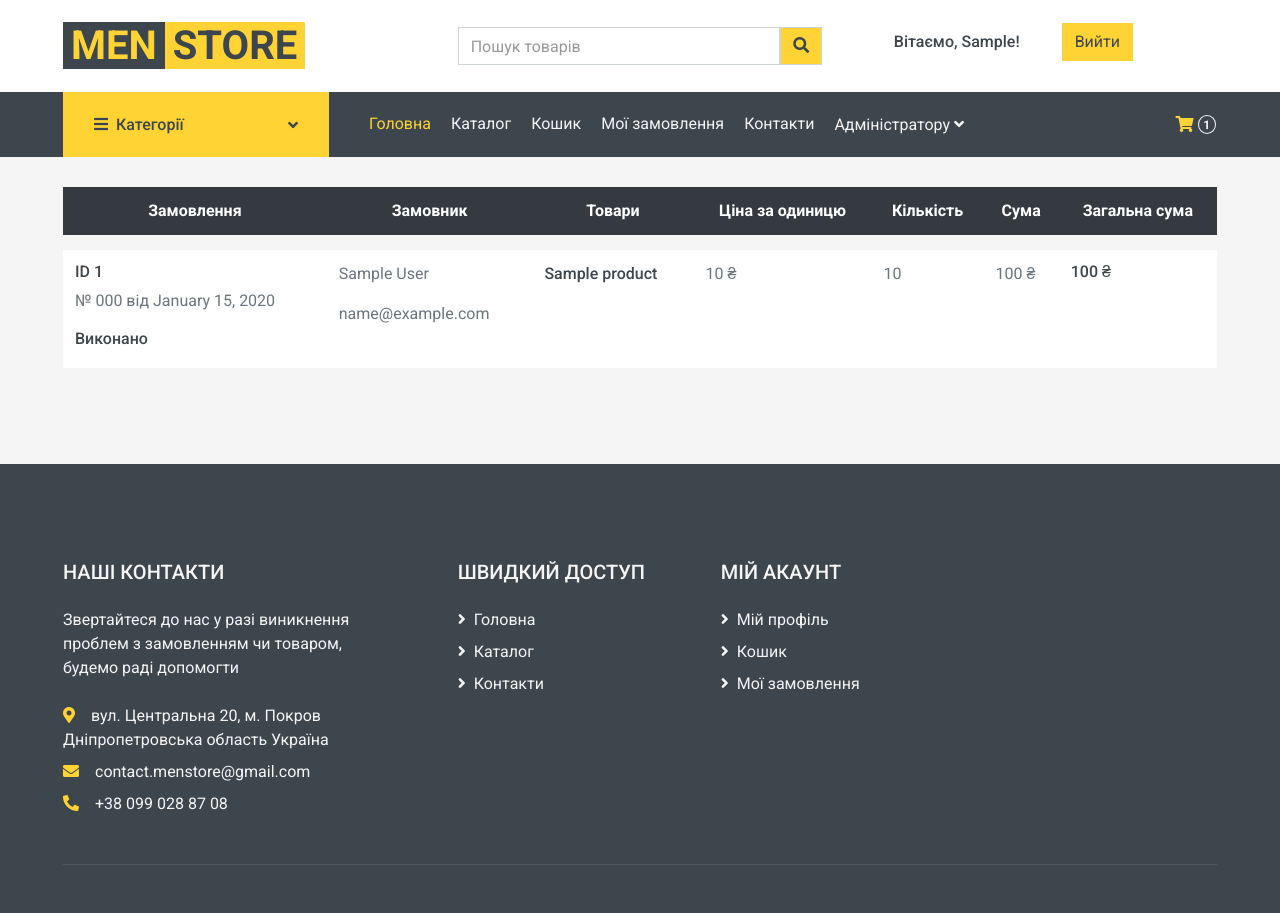
After one commit to StanislavSapal/Internet-shop, a Django app: page /all_orders/ in a window 1280 px wide. The commit adds this page. Run offline with Django 4.2, Linux system fonts and the light colour scheme; a user stored in the database is signed in; tables that the repository leaves empty hold one stand-in row (values such as "Sample post"); parts of the project's set-up code (start-up, migrations or seed data) failed here and were passed over; some libraries are stand-ins or nearby versions.

Commit message:
all orders page for admin created

```diff
--- a/menstoreproject/menstoreproject/templates/inc/_footer.html
+++ b/menstoreproject/menstoreproject/templates/inc/_footer.html
@@ -18,7 +18,7 @@
                         <a class="text-secondary mb-2" href="{% url 'home' %}"><i class="fa fa-angle-right mr-2"></i>Головна</a>
                         <a class="text-secondary mb-2" href="{% url 'list_of_products' %}"><i
                                 class="fa fa-angle-right mr-2"></i>Каталог</a>
-                        <a class="text-secondary" href="#"><i class="fa fa-angle-right mr-2"></i>Контакти</a>
+                        <a class="text-secondary" href="{% url 'contact' %}"><i class="fa fa-angle-right mr-2"></i>Контакти</a>
                     </div>
                 </div>
                 <div class="col-md-4 mb-5">
@@ -27,7 +27,7 @@
                     <div class="d-flex flex-column justify-content-start">
                         <a class="text-secondary mb-2" href="#"><i class="fa fa-angle-right mr-2"></i>Мій профіль</a>
                         <a class="text-secondary mb-2" href="{% url 'cart' %}"><i class="fa fa-angle-right mr-2"></i>Кошик</a>
-                        <a class="text-secondary mb-2" href="{% url 'orders' %}"><i class="fa fa-angle-right mr-2"></i>Мої
+                        <a class="text-secondary mb-2" href="{% url 'user_orders' %}"><i class="fa fa-angle-right mr-2"></i>Мої
                             замовлення</a>
                     </div>
                     {% endif %}
--- a/menstoreproject/menstoreproject/templates/inc/_navbar.html
+++ b/menstoreproject/menstoreproject/templates/inc/_navbar.html
@@ -32,9 +32,17 @@
                         <a href="{% url 'list_of_products' %}" class="nav-item nav-link">Каталог</a>
                         <a href="{% url 'cart' %}" class="nav-item nav-link">Кошик</a>
                         {% if request.user.is_authenticated %}
-                        <a href="{% url 'orders' %}" class="nav-item nav-link">Мої замовлення</a>
+                        <a href="{% url 'user_orders' %}" class="nav-item nav-link">Мої замовлення</a>
                         {% endif %}
                         <a href="{% url 'contact' %}" class="nav-item nav-link">Контакти</a>
+                        {% if request.user.is_superuser %}
+                        <div class="nav-item dropdown">
+                            <a href="#" class="nav-link dropdown-toggle" data-toggle="dropdown">Адміністратору <i class="fa fa-angle-down mt-1"></i></a>
+                            <div class="dropdown-menu bg-primary rounded-0 border-0 m-0">
+                                <a href="{% url 'all_orders' %}" class="dropdown-item">Всі Замовлення</a>
+                            </div>
+                        </div>
+                        {% endif %}
                     </div>
                     <div class="navbar-nav ml-auto py-0 d-none d-lg-block">
                         <a href="{% url 'cart' %}" class="btn px-0 ml-3">
--- /dev/null
+++ b/menstoreproject/menstoreproject/templates/order/all_orders.html
@@ -0,0 +1,71 @@
+{% extends 'base.html' %}
+
+{% block title %}
+Архів замовлень {{ block.super }}
+{% endblock %}
+
+
+{% block content %}
+{% load static %}
+<div class="container-fluid">
+    <div class="row px-xl-5">
+        <div class="col-lg-12 table-responsive mb-5">
+            <table class="table table-light table-borderless table-hover text-center mb-0">
+                <thead class="thead-dark">
+                <tr>
+                    <th>Замовлення</th>
+                    <th>Замовник</th>
+                    <th>Товари</th>
+                    <th>Ціна за одиницю</th>
+                    <th>Кількість</th>
+                    <th>Сума</th>
+                    <th>Загальна сума</th>
+                </tr>
+                </thead>
+                <tbody class="align-middle">
+                {% for order in orders %}
+                <tr>
+                    <td class="align-left">
+                        <h6 align="left"> ID {{ order.id }}</h6>
+                        <p align="left">№ {{ order.order_number }} від {{ order.created|date:"F d, Y" }}</p>
+                        <h6 align="left">{{ order.status }}</h6>
+                    </td>
+                    <td class="align-left">
+                        <p align="left">{{ order.first_name }} {{ order.last_name }}</p>
+                        <p align="left">{{ order.email }}</p>
+                    </td>
+                    <td class="align-left">
+                        {% for item in order.cart.cartitem_set.all %}
+                        <p align="left">
+                            <a class="h6 text-decoration-none text-truncate"
+                               href="{{ item.product.get_absolute_url }}">{{ item.product|truncatewords_html:6 }}
+                            </a>
+                        </p>
+                        {% endfor %}
+                    </td>
+                    <td class="align-left">
+                        {% for item in order.cart.cartitem_set.all %}
+                        <p align="left">{{ item.product.price }} ₴</p>
+                        {% endfor %}
+                    </td>
+                    <td class="align-left">
+                        {% for item in order.cart.cartitem_set.all %}
+                        <p align="left">{{ item.quantity }}</p>
+                        {% endfor %}
+                    </td>
+                    <td class="align-left">
+                        {% for item in order.cart.cartitem_set.all %}
+                        <p align="left">{{ item.total_item_price }} ₴</p>
+                        {% endfor %}
+                    </td>
+                    <td class="align-left">
+                        <h6 align="left">{{ order.cart.total_cart_sum.price_total }} ₴</h6>
+                    </td>
+                </tr>
+                {% endfor %}
+                </tbody>
+            </table>
+        </div>
+    </div>
+</div>
+{% endblock %}
--- a/menstoreproject/order/urls.py
+++ b/menstoreproject/order/urls.py
@@ -4,5 +4,6 @@ from .views import *
 urlpatterns = [
     path('checkout/', OrderConfirmationView.as_view(), name='checkout'),
     path('checkout/success/', successful_order_page_view, name='successful_order'),
-    path('orders/', OrderList.as_view(), name='orders'),
+    path('user_orders/', UserOrderList.as_view(), name='user_orders'),
+    path('all_orders/', OrderList.as_view(), name='all_orders'),
 ]
--- a/menstoreproject/order/views.py
+++ b/menstoreproject/order/views.py
@@ -55,10 +55,19 @@ def successful_order_page_view(request):
     return render(request, 'order/successful_order.html')
 
 
-class OrderList(LoginRequiredMixin, ListView):
+class UserOrderList(LoginRequiredMixin, ListView):
     model = Order
     template_name = 'order/user_orders.html'
     context_object_name = 'orders'
 
     def get_queryset(self):
         return Order.objects.filter(cart__user=self.request.user).order_by('-created')
+
+
+class OrderList(LoginRequiredMixin, ListView):
+    model = Order
+    template_name = 'order/all_orders.html'
+    context_object_name = 'orders'
+
+    def get_queryset(self):
+        return Order.objects.all().order_by('-created')
```
